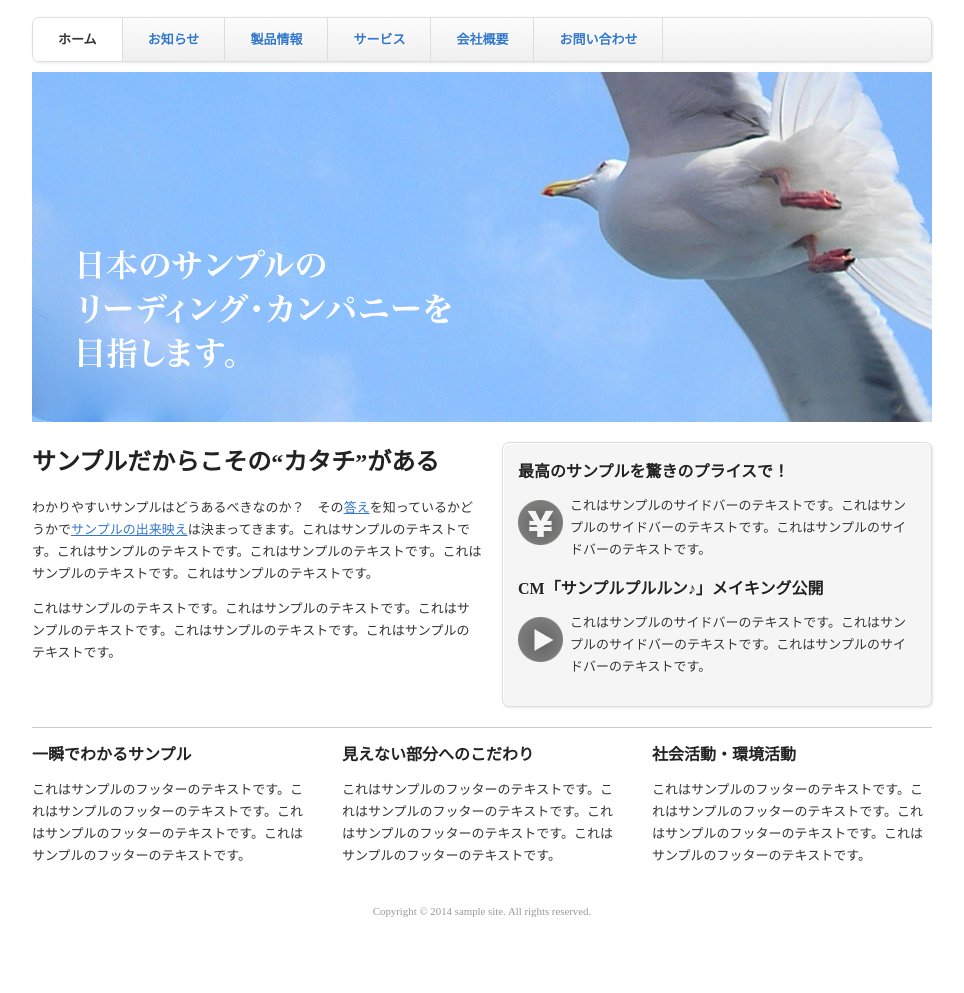
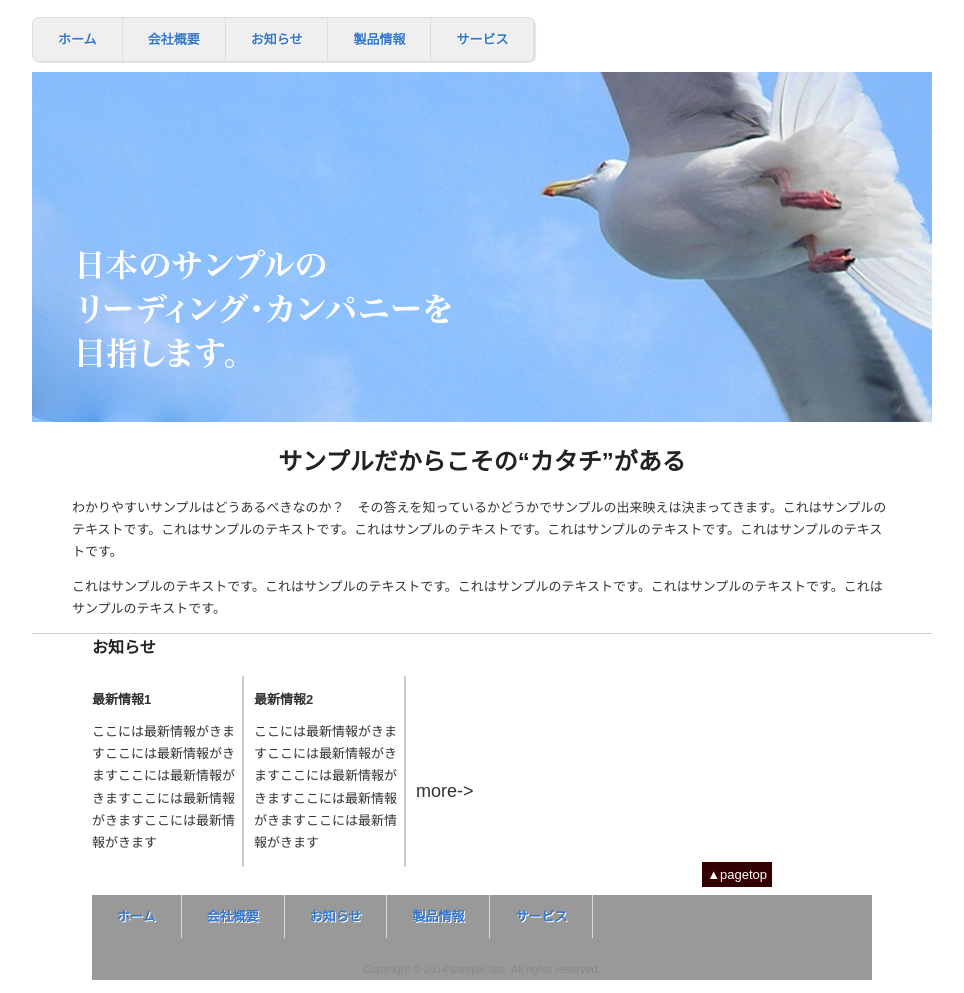
Before and after one commit to kinketsucom/Task1, a plain HTML site: page index.html in a window 1280 px wide. Shown: the part 67-1060 px from the top of the page, without its empty margins (158-1122 px from the left). Before the commit the page ends 1002 px from the top, so only its background shows below. Drawn offline with Linux system fonts and the light colour scheme.

Commit message:
降った以外編集

```diff
--- a/styles.css
+++ b/css/styles.css
@@ -8,15 +8,21 @@ body {
   font-size: small;
   color: #333;
   background: #fff;
+  font-family: "ＭＳ Ｐゴシック",sans-serif;
 }
 h1, h2 {
   color: #222;
 }
 h1 {
   font-size: x-large;
+  text-align: center;
 }
 h2 {
+  margin-top: 0px;
   font-size: medium;
+}
+h3{
+  font-size: small;
 }
 p {
   line-height: 1.7;
@@ -39,24 +45,55 @@ section, article, aside, nav, header, main, footer {
 }
 main {
   float: left;
-  width: 450px;
+  width: 900px;
 }
-#sub {
-  float: right;
-  width: 450px;
+#concept_massage{
+  margin-left: 40px;
+  margin-right: 40px;
 }
 footer {
   clear: both;
 }
-footer section {
+footer section.right_bar {
   float: left;
-  width: 280px;
+  width: 150px;
+  border-right: 2px solid #cecece;
 }
 footer section:nth-child(2) {
-  margin: 0 30px;
+  margin: 0 10px;
+}
+
+#footer_box{
+  margin-left: 60px;
+  margin-right: 60px;
+}
+.new_info_text{
+  padding-left: 0px;
+}
+.no_bar{
+  position: absolute;
+}
+.more_info{
+  font-size: large;
+  position: relative;
+  top: 100px;
+}
+
+#pagetop{
+  clear: both;
+  margin-right: 100px;
+  text-align: right;
+}
+.jump_text{
+  background-color: #320000;
+  color: #ffffff;
+  padding: 5px;
 }
 #copyright {
   clear: both;
+}
+#footer_bottom_box{
+  background-color: #999999;
 }
 
 /* ヘッダー
@@ -70,56 +107,53 @@ header img {
 
 /* ナビゲーション
 ---------------------------------------------------- */
-nav ul {
+nav#top_nav ul {
+  display: table;
   overflow: hidden;
   margin: 0 0 10px 0;
   padding: 0;
   border: 1px solid #ddd;
   border-radius: 7px;
-  box-shadow: inset 1px 1px 0 #fff, 1px 1px 3px rgba(0, 0, 0, 0.1);
+  box-shadow: 1px 1px 1px rgba(0,0,0,0.1);
   line-height: 1.0;
-  background: url(images/li-bg.jpg) repeat-x bottom;
+  background: #efefef;
 }
-nav li, nav a {
+nav#top_nav li, nav a {
   display: block;
 }
-nav li {
+nav#top_nav li {
   float: left;
   border-right: 1px solid #ddd;
 }
-nav a {
+nav#top_nav a {
   padding: 15px 25px;
   font-weight: bold;
   text-decoration: none;
   text-shadow: 1px 1px 0 #fff;
 }
-nav a:hover {
-  background: url(images/li-bg-hover.jpg) repeat-x bottom;
+
+
+
+nav#bottom_nav ul {
+  list-style-type: none;
+	padding-left: 0;
+  line-height: 1.0;
 }
-nav #current a {
-  color: #333;
-  background: #fff;
+nav#bottom_nav li, nav a {
+  display: inline-block;
+  text-align: center;
+}
+nav#bottom_nav li {
+  float: left;
+  border-right: 1px solid #ddd;
+}
+nav#bottom_nav a {
+  padding: 15px 25px;
+  font-weight: bold;
+  text-decoration: none;
+  text-shadow: 1px 1px 0 #fff;
 }
 
-/* サイドバー
----------------------------------------------------- */
-#sub aside {
-  margin: 20px 0 20px 20px;
-  padding: 15px;
-  border: 1px solid #ddd;
-  border-radius: 7px;
-  background-color: #f5f5f5;
-  box-shadow: inset 1px 1px 0 #fff, 1px 1px 3px rgba(0, 0, 0, 0.1);
-  text-shadow: 1px 1px 0 #fff;
-}
-#sub h2 {
-  clear: both;
-  margin-top: 0;
-}
-#sub img {
-  float: left;
-  margin: 0.4em 7px 0 0;
-}
 
 /* フッター
 ---------------------------------------------------- */
@@ -129,5 +163,5 @@ footer {
 #copyright {
   padding-top: 20px;
   text-align: center;
-  color: #999;
+  color: #888888;
 }
--- a/index.html
+++ b/index.html
@@ -6,7 +6,7 @@
 
 
 
-<link rel="stylesheet" href="styles.css">
+<link rel="stylesheet" href="./css/styles.css">
 </head>
 <body>
 
@@ -14,70 +14,78 @@
 
 <header>
   <img id="logo" src="images/logo.png" alt="株式会社サンプル・サイト" width="220" height="44">
-  <nav>
+  <nav id="top_nav">
     <ul>
       <li id="current"><a href="#">ホーム</a></li>
-      <li><a href="#">お知らせ</a></li>
+      <li><a href="#concept">会社概要</a></li>
+      <li><a href="#info">お知らせ</a></li>
       <li><a href="#">製品情報</a></li>
       <li><a href="#">サービス</a></li>
-      <li><a href="#">会社概要</a></li>
-      <li><a href="#">お問い合わせ</a></li>
     </ul>
   </nav>
+
   <img src="images/mainvisual.jpg" alt="日本のサンプルのリーディング・カンパニーを目指します。" width="900" height="350">
 </header>
 
 <main>
   <section>
-    <h1>サンプルだからこその“カタチ”がある</h1>
-    <p>わかりやすいサンプルはどうあるべきなのか？　その<a href="#">答え</a>を知っているかどうかで<a href="#">サンプルの出来映え</a>は決まってきます。これはサンプルのテキストです。これはサンプルのテキストです。これはサンプルのテキストです。これはサンプルのテキストです。これはサンプルのテキストです。
+    <h1 id="concept">サンプルだからこその“カタチ”がある</h1>
+    <div id="concept_massage">
+    <p>わかりやすいサンプルはどうあるべきなのか？　その答えを知っているかどうかでサンプルの出来映えは決まってきます。これはサンプルのテキストです。これはサンプルのテキストです。これはサンプルのテキストです。これはサンプルのテキストです。これはサンプルのテキストです。
     </p>
     <p>これはサンプルのテキストです。これはサンプルのテキストです。これはサンプルのテキストです。これはサンプルのテキストです。これはサンプルのテキストです。
     </p>
+  </div>
   </section>
 </main>
 
-<div id="sub">
+
+<footer>
+  <div id="footer_box">
+  <h2 id="#info">お知らせ</h2>
   <aside>
-    <section>
-      <h2>最高のサンプルを驚きのプライスで！</h2>
-      <p><img src="images/yen.png" width="45" height="45" alt="">
-これはサンプルのサイドバーのテキストです。これはサンプルのサイドバーのテキストです。これはサンプルのサイドバーのテキストです。
+    <section class="right_bar">
+      <h3>最新情報1</h3>
+      <p class="new_info_text">
+        ここには最新情報がきますここには最新情報がきますここには最新情報がきますここには最新情報がきますここには最新情報がきます
       </p>
     </section>
-    <section>
-      <h2>CM「サンプルプルルン♪」メイキング公開</h2>
-      <p><img src="images/play.png" width="45" height="45" alt="">
-これはサンプルのサイドバーのテキストです。これはサンプルのサイドバーのテキストです。これはサンプルのサイドバーのテキストです。
+    <section class="right_bar">
+      <h3>最新情報2</h3>
+      <p class="new_info_text">
+        ここには最新情報がきますここには最新情報がきますここには最新情報がきますここには最新情報がきますここには最新情報がきます
       </p>
     </section>
-  </aside>
-</div>
-
-<footer>
-  <aside>
-    <section>
-      <h2>一瞬でわかるサンプル</h2>
-      <p>
-これはサンプルのフッターのテキストです。これはサンプルのフッターのテキストです。これはサンプルのフッターのテキストです。これはサンプルのフッターのテキストです。
-      </p>
-    </section>
-    <section>
-      <h2>見えない部分へのこだわり</h2>
-      <p>
-これはサンプルのフッターのテキストです。これはサンプルのフッターのテキストです。これはサンプルのフッターのテキストです。これはサンプルのフッターのテキストです。
-      </p>
-    </section>
-    <section>
-      <h2>社会活動・環境活動</h2>
-      <p>
-これはサンプルのフッターのテキストです。これはサンプルのフッターのテキストです。これはサンプルのフッターのテキストです。これはサンプルのフッターのテキストです。
-      </p>
+    <section "no_bar">
+        <p class="more_info">
+          more->
+        </p>
     </section>
   </aside>
+
+
+  <div id="pagetop"><span class="jump_text">▲pagetop</span></div>
+
+
+<div id="footer_bottom_box">
+  <nav id="bottom_nav">
+    <ul>
+      <li id="current"><a href="#">ホーム</a></li>
+      <li><a href="#concept">会社概要</a></li>
+      <li><a href="#info">お知らせ</a></li>
+      <li><a href="#">製品情報</a></li>
+      <li><a href="#">サービス</a></li>
+    </ul>
+  </nav>
+
+
+
   <p id="copyright">
     <small>Copyright &copy; 2014 sample site. All rights reserved.</small>
   </p>
+
+</div>
+</div>
 </footer>
 
 </div>
```
